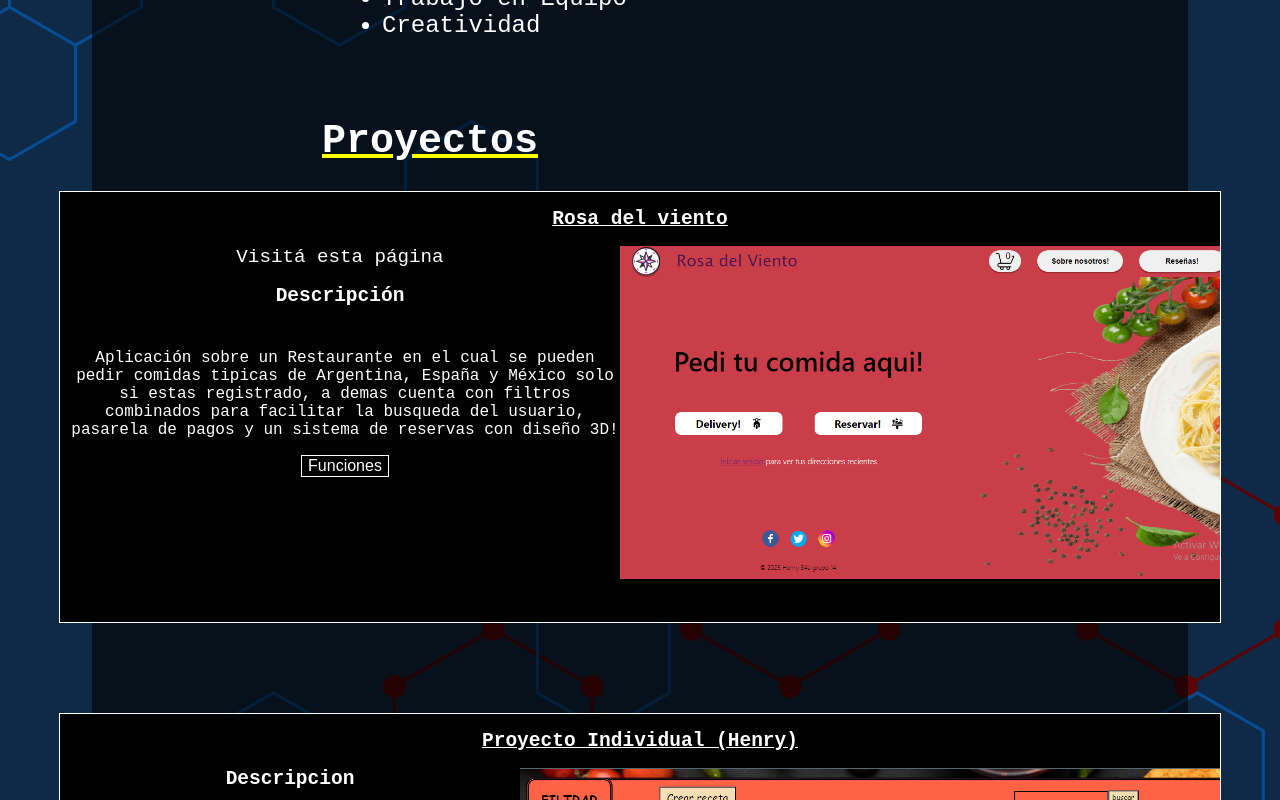
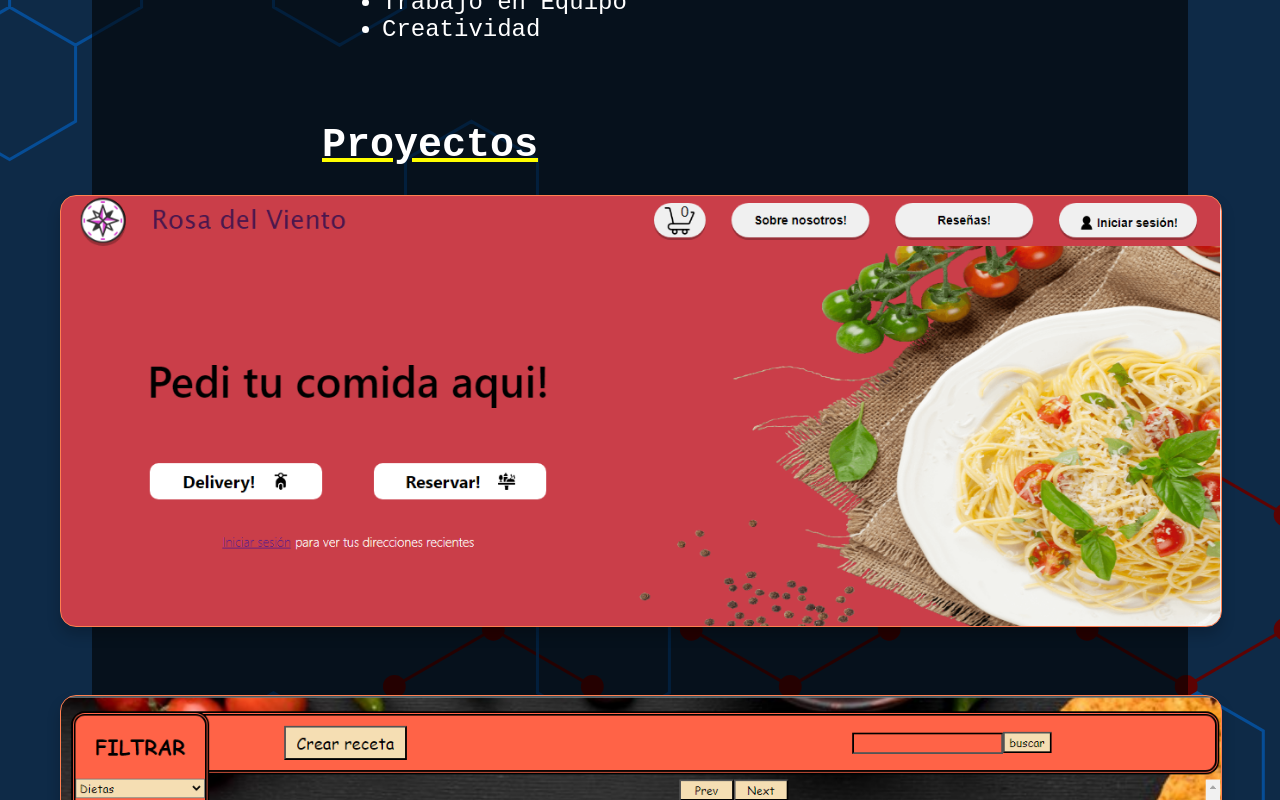
Before and after one commit to JoaquinGabriel17/portfolio, a Next.js app: page / in a window 1280 px wide. Shown: the part 2000-2800 px from the top of the page. Built offline with nearby package versions, Linux system fonts and the light colour scheme.

Commit message:
feat new card style

```diff
--- a/src/app/components/Navigation.jsx
+++ b/src/app/components/Navigation.jsx
@@ -64,6 +64,7 @@ function showRedes(){
             <div className={styles.redes} >
               <button className={styles.boton} onClick={showRedes} ><span className={styles.pan} >{redes ? 'Mis redes ↑' : 'Mis redes ⬇'}</span></button>
               <ul className={redes ? styles.redesul : styles.none}  >
+              {/* <ul className={styles.none}  > */}
                 <li>
                   <a  style={{width: "60px",margin: '0 10px'}} href='https://www.linkedin.com/in/joaquin-ocampo-a7b213252/'>
                   <img className={styles.icono} src='https://cdn-icons-png.flaticon.com/512/174/174857.png' alt="linkedin" ></img>
--- a/src/app/components/Proyecto.jsx
+++ b/src/app/components/Proyecto.jsx
@@ -4,6 +4,7 @@ import { useState } from 'react'
 import pi from './img/proyecto individual.png'
 import rym from './img/rick and morty.png'
 import Link from 'next/link'
+import pf from './img/pf.png'
 export function Proyecto(){
     const [mostrar, setMostrar] = useState(false)
     const [ mostrar1, setMostrar1 ] = useState(false)
@@ -19,10 +20,17 @@ export function Proyecto(){
             <h1 className={styles.titulo} >Proyectos</h1>
         <div className={styles.proyecto} >
 
-        <div className={styles.single} >
-            <h2 style={{textDecoration: "underline"}} >Rosa del viento</h2>
-            <div className={styles.pf} ></div>
-            <Link href='https://p-fhenry-front.vercel.app/' className={styles.link} >Visitá esta página</Link>
+        {/* <div className={styles.single} >
+
+            </div> */}
+            <div className={styles.flipcard}>
+    <div className={styles.flipcardinner}>
+        <div className={styles.flipcardfront}>
+        </div>
+        <div className={styles.flipcardback} style={{backgroundImage:{pf}}} >
+        <h2 style={{textDecoration: "underline"}} >Rosa del viento</h2>
+            {/* <div className={styles.pf} ></div> */}
+            <Link href='https://pfhenryfront.vercel.app/' className={styles.link} >Visitá esta página</Link>
             <h2>Descripción</h2>
             <div style={{padding: "10px"}} >
 
@@ -46,12 +54,19 @@ export function Proyecto(){
             <br></br>
 
             </div>
-            </div>
+        </div>
+    </div>
+</div>
 
-            <div className={styles.single}  >
-            <h2 style={{textDecoration: "underline"}} >Proyecto Individual (Henry)</h2>
-            {/* <img src={pi} style={{"height": "8rem", "width": "20rem"}} alt="PI" /> */}
-            <div className={styles.image} ></div>
+             {/* <div className={styles.single}  >
+
+            </div>  */}
+            <div className={styles.flipcard}>
+    <div className={styles.flipcardinner}>
+        <div className={styles.flipcardfrontf}>
+        </div>
+        <div className={styles.flipcardback}>
+        <h2 style={{textDecoration: "underline"}} >Proyecto Individual (Henry)</h2>
             <h2>Descripcion</h2>
             <p style={{fontSize: "1rem"}} >Aplicacion de recetas que hace peticiones a una API con mas de 15000 recetas
                 , a demas de contar con recetas en una base de datos en donde se pueden almacenar
@@ -66,20 +81,9 @@ export function Proyecto(){
                 <li>Formulario controlado para crear recetas</li>
             </ul>
 : ''}
-            {/* </div>
-            <div className={styles.single} >
-            <h2 style={{textDecoration: "underline"}} >Rick and Morty</h2>
-            <div className={styles.rym} ></div>
-            <button className={styles.boton} onClick={show} value='rym' >Funciones</button>
-            { mostrar ?
-            <ul className={styles.lista}>
-                <li>Busqueda por nombre y por ID</li>
-                <li>Filtros</li>
-                <li>Ordenamiento alfabetico</li>
-                <li>Formulario controlado de inicio de sesion</li>
-            </ul> : '' }*/}
-
-            </div>
+        </div>
+    </div>
+</div>
         </div>
         </div>
     )
--- a/src/app/components/proyecto.module.css
+++ b/src/app/components/proyecto.module.css
@@ -24,25 +24,25 @@
   .boton{
     background-color: black;
     border: solid;
-    border-width: 1px;
-    border-color: white;
-    color: white;
+    border-width: 2px;
+    border-color: yellow;
+    color: yellow;
+
     cursor: pointer;
-    font-size: 1rem;
+    font-size: 1.2rem;
   }
 .boton:hover{
-    background-color: white;
+    background-color: yellow;
     transition: .5s;
-    border: solid;
-    border-width: 1px;
     border-color: black;
     color: black;
 
 }
 .single{
     border: solid;
-    border-width: 1px;
-    border-color: white;
+    border-width: 2px;
+    border-radius: 1rem;
+    border-color: yellow;
     height: 430px;
     width: 1160px;
     background-color: black;
@@ -72,9 +72,74 @@
   }
   .link{
     font-size: 1.2rem;
-    color: white;
+    color: yellow;
     text-decoration: none;
   }
   .link:hover{
     text-decoration: underline;
   }
+  .flipcard {
+    background-color: transparent;
+    /* background-image: url('./img/proyecto\ individual.png'); */
+    height: 430px;
+    width: 1160px;
+    perspective: 1000px;
+    font-family: sans-serif;
+  }
+
+  .title {
+    font-size: 1.5em;
+    font-weight: 900;
+    text-align: center;
+    margin: 0;
+  }
+
+  .flipcardinner {
+    position: relative;
+    width: 100%;
+    height: 100%;
+    text-align: center;
+    transition: transform 0.8s;
+    transform-style: preserve-3d;
+  }
+
+  .flipcard:hover .flipcardinner {
+    transform: rotateY(180deg);
+  }
+
+  .flipcardfront, .flipcardback, .flipcardfrontf {
+    box-shadow: 0 8px 14px 0 rgba(0,0,0,0.2);
+    position: absolute;
+    display: flex;
+    flex-direction: column;
+    /* justify-content: center; */
+    width: 100%;
+    height: 100%;
+    -webkit-backface-visibility: hidden;
+    backface-visibility: hidden;
+    border: 1px solid coral;
+    border-radius: 1rem;
+  }
+
+  .flipcardfront {
+    /* background: linear-gradient(120deg, bisque 60%, rgb(255, 231, 222) 88%,
+       rgb(255, 211, 195) 40%, rgba(255, 127, 80, 0.603) 48%); */
+    background-image: url('./img/pf.png');
+    background-size: cover;
+    color: coral;
+  }
+  .flipcardfrontf {
+    /* background: linear-gradient(120deg, bisque 60%, rgb(255, 231, 222) 88%,
+       rgb(255, 211, 195) 40%, rgba(255, 127, 80, 0.603) 48%); */
+    background-image: url('./img/proyecto\ individual.png');
+    background-size: cover;
+    color: coral;
+  }
+
+  .flipcardback {
+    /* background: linear-gradient(120deg, rgb(255, 174, 145) 30%, coral 88%,
+       bisque 40%, rgb(255, 185, 160) 78%); */
+    background-color: black;
+    color: white;
+    transform: rotateY(180deg);
+  }
--- a/src/app/components/skills.module.css
+++ b/src/app/components/skills.module.css
@@ -19,8 +19,9 @@
     width: 200px;
     margin-left: 260px;
     border: solid;
-    border-width: 1px;
-    border-color: white;
+    border-width: 2px;
+    border-color: yellow;
+    border-radius: 1rem;
     font-size: 1.9rem;
   }
 .card{
--- a/src/app/page.module.css
+++ b/src/app/page.module.css
@@ -23,6 +23,7 @@
   color: yellow;
   width: 200px;
   cursor: pointer;
+  border-radius: 500px;
  }
 
  .botonCV::before {
```
